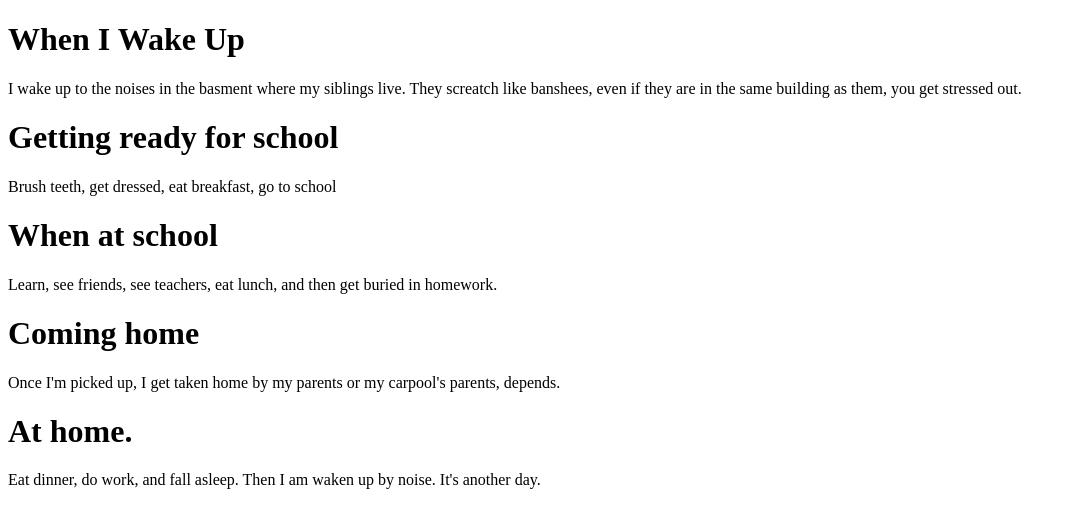
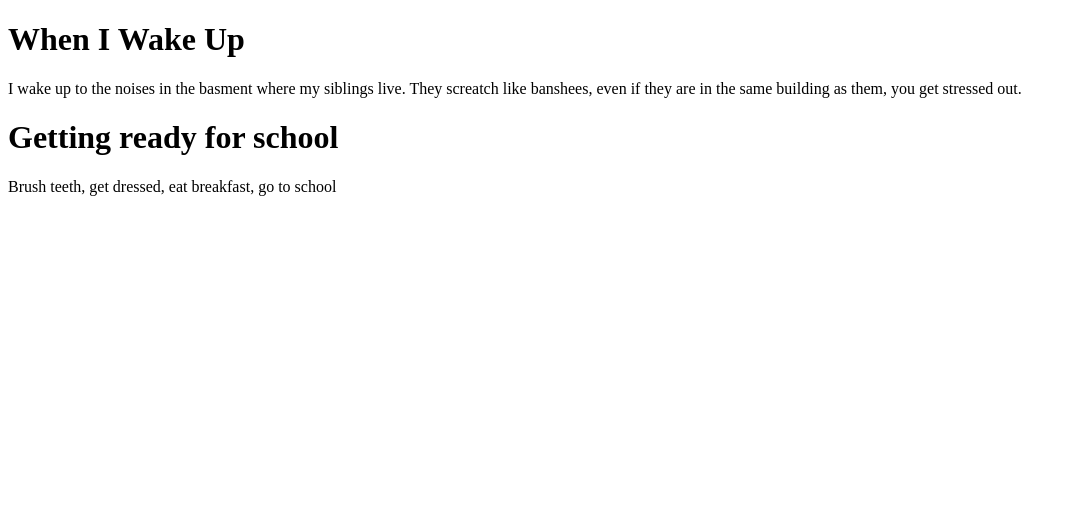
Before and after one commit to KAMcheese/My-daily-life, a plain HTML site: page index.html in a window 1280 px wide. Shown: the whole page, without its empty margins (0-1076 px from the left). Drawn offline with Linux system fonts and the light colour scheme.

Commit message:
Update index.html

```diff
--- a/index.html
+++ b/index.html
@@ -10,12 +10,7 @@
 you get stressed out.</p>
 <h1>Getting ready for school</h1>
 <p> Brush teeth, get dressed, eat breakfast, go to school</p>
-<h1>When at school</h1>
-<p>Learn, see friends, see teachers, eat lunch, and then get buried in homework.</p>
-<h1>Coming home</h1>
-<p>Once I'm picked up, I get taken home by my parents or my carpool's parents, depends.</p>
-<h1>At home.</h1>
-<p>Eat dinner, do work, and fall asleep. Then I am waken up by noise. It's another day.</p>
+
 
 </body>
 </html>
```
